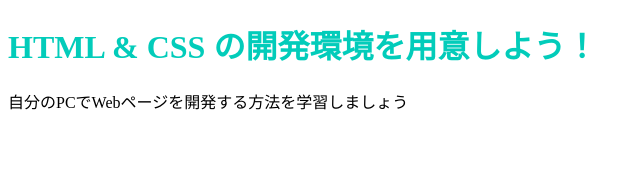
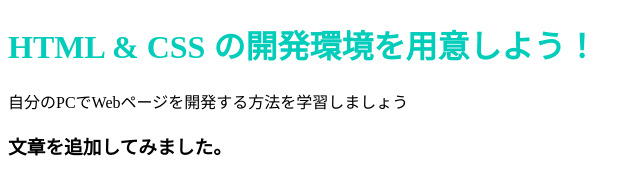
Before and after one commit to mzk-log/000_prac_html, a plain HTML site: page index.html in a window 1280 px wide. Shown: the whole page, without its empty margins (0-640 px from the left). Drawn offline with Linux system fonts and the light colour scheme.

Commit message:
Update index.html

```diff
--- a/index.html
+++ b/index.html
@@ -8,5 +8,6 @@
   <body>
     <h1 class="title">HTML & CSS の開発環境を用意しよう！</h1>
     <p>自分のPCでWebページを開発する方法を学習しましょう</p>
+    <h3>文章を追加してみました。</h3>
   </body>
 </html>
```
